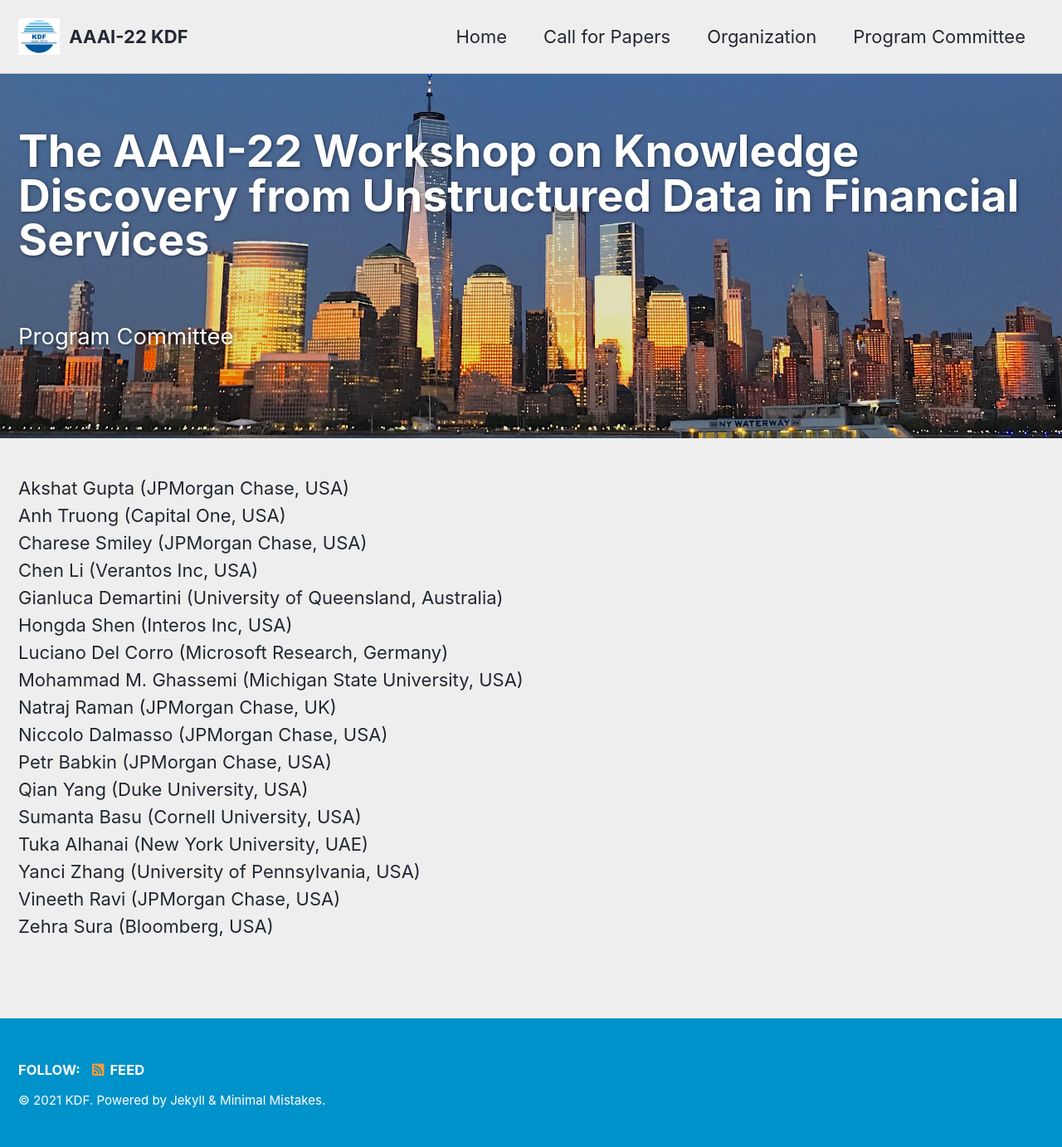
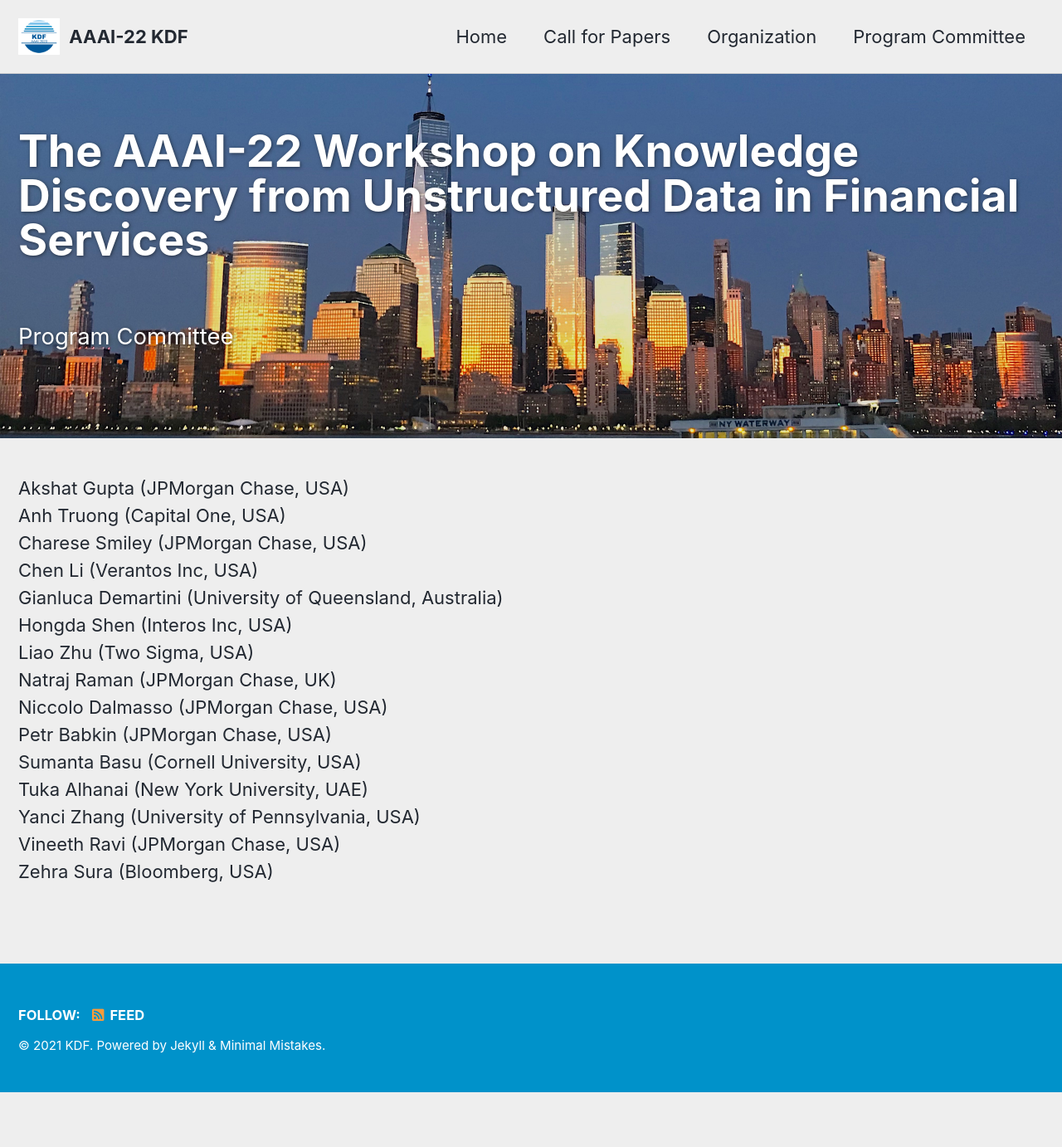
Before and after one commit to aaai-kdf/kdf2022, a Jekyll site: the page built from _pages/program_committee.md, in a window 1280 px wide. Shown: the whole page at 83% size. Built offline with Jekyll 4.4.1, drawn with Linux system fonts in a browser that asks for light colours; cached includes are drawn as plain includes; after the commit the page ends 1316 px from its top, so only the background shows below that.

Commit message:
update pc and reg

```diff
--- a/_pages/program_committee.md
+++ b/_pages/program_committee.md
@@ -13,12 +13,10 @@ Charese Smiley (JPMorgan Chase, USA)<br>
 Chen Li (Verantos Inc, USA)<br>
 Gianluca Demartini (University of Queensland, Australia)<br>
 Hongda Shen (Interos Inc, USA)<br>
-Luciano Del Corro (Microsoft Research, Germany)<br>
-Mohammad M. Ghassemi (Michigan State University, USA)<br>
+Liao Zhu (Two Sigma, USA)<br>
 Natraj Raman (JPMorgan Chase, UK)<br>
 Niccolo Dalmasso (JPMorgan Chase, USA)<br>
 Petr Babkin (JPMorgan Chase, USA)<br>
-Qian Yang (Duke University, USA)<br>
 Sumanta Basu (Cornell University, USA)<br>
 Tuka Alhanai (New York University, UAE)<br>
 Yanci Zhang (University of Pennsylvania, USA)<br>
```
Also changed, not shown: _pages/home.md (+6 -6 lines).
